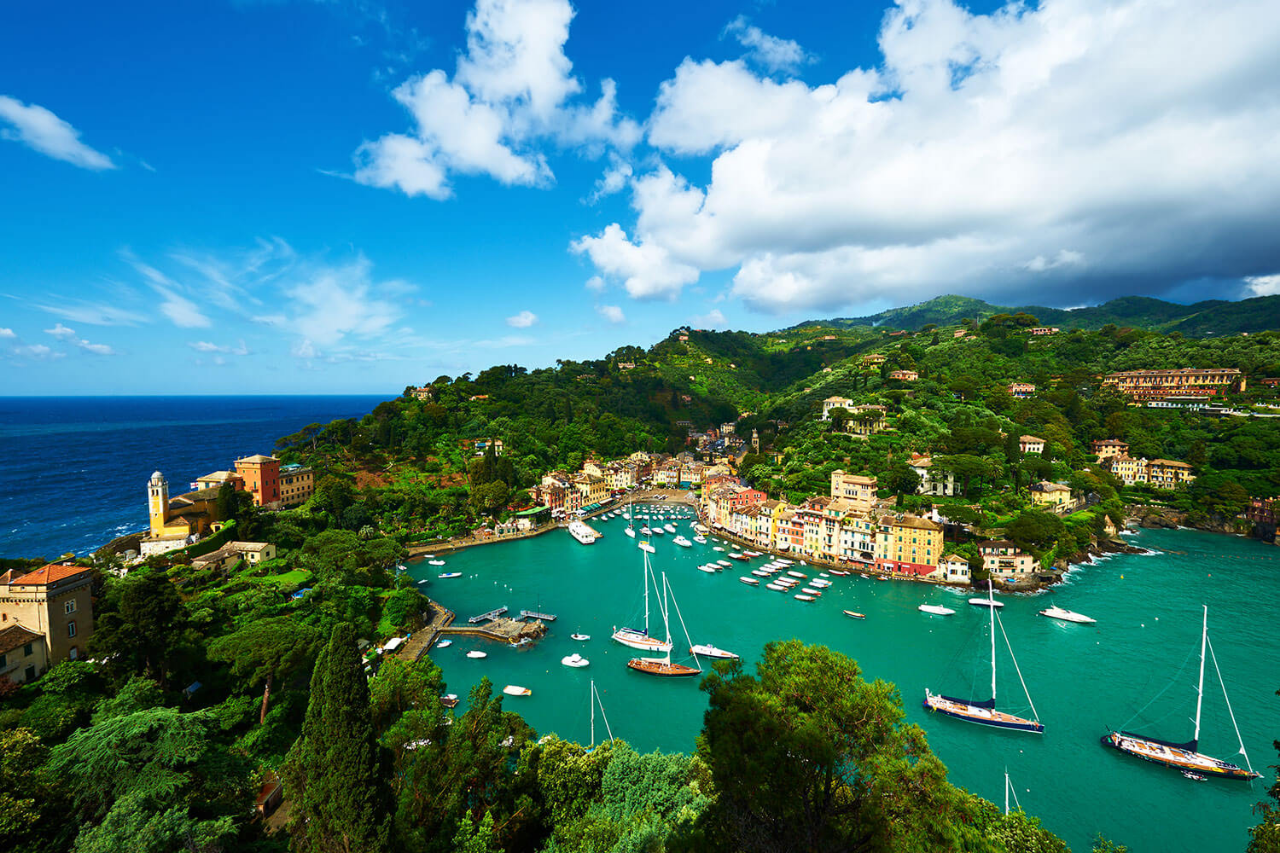
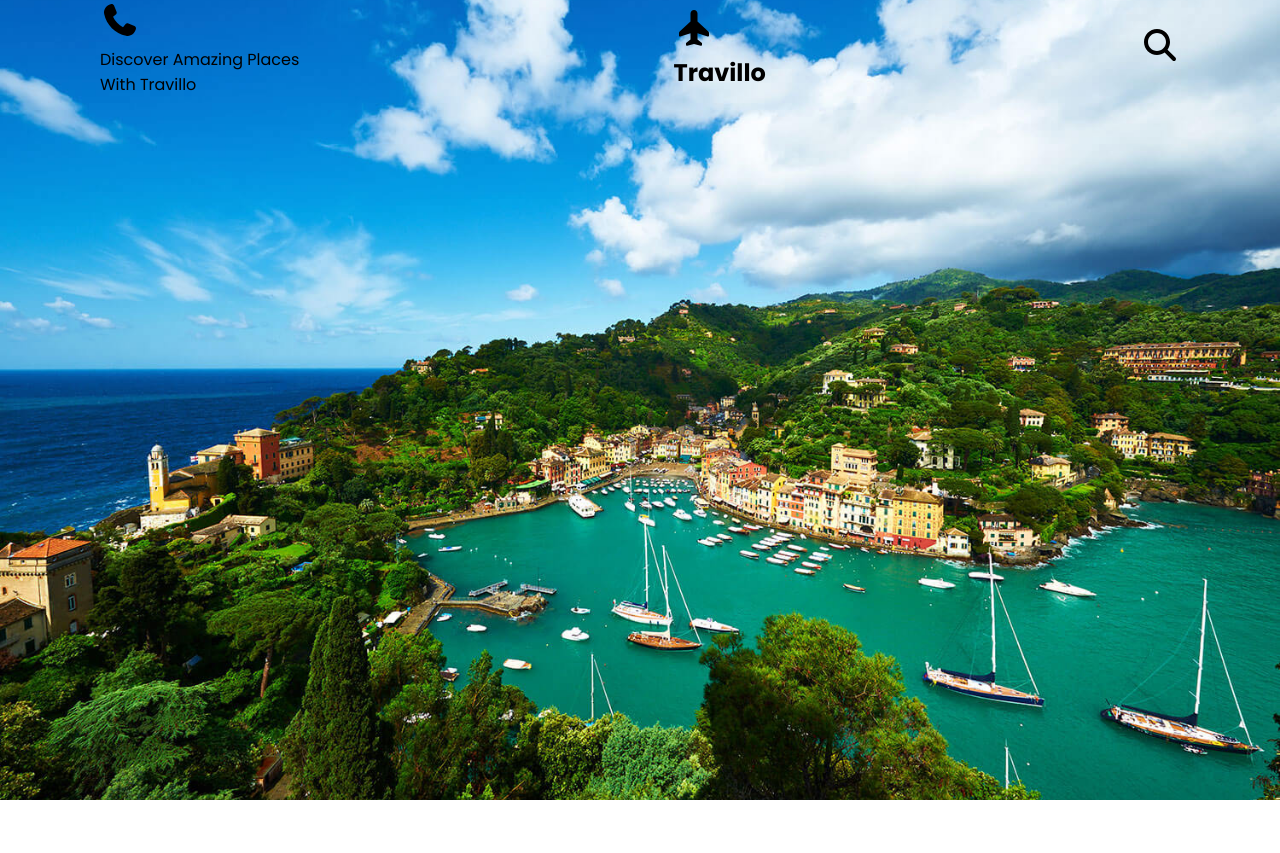
Before and after one commit to qutibaalqasim/Travillo, a plain HTML site: page index.html in a window 1280 px wide. After the commit the page ends 800 px from the top, so only its background shows below. Drawn offline with nearby package versions, Linux system fonts and the light colour scheme.

Commit message:
start building the navbar-header with html and css pure

```diff
--- a/index.html
+++ b/index.html
@@ -4,21 +4,32 @@
     <meta charset="UTF-8">
     <meta name="viewport" content="width=device-width, initial-scale=1.0">
     <title>Travillo</title>
-    <link rel="stylesheet" href="https://cdn.jsdelivr.net/npm/bootstrap@5.3.7/dist/css/bootstrap.min.css">
     <link rel="stylesheet" href="./main.css">
 </head>
 <body>
-    <header>
-        <img src="./images/hero-banner.jpg" alt="header image" class="img-fluid w-100">
-        <nav>
-            <div class="container">
-
+    <header class="header">
+        <nav class="container">
+            <div class="">
+                <div class="nav-top">
+                    <div class="">
+                        <svg width ="40px" xmlns="http://www.w3.org/2000/svg" viewBox="0 0 640 640"><path d="M224.2 89C216.3 70.1 195.7 60.1 176.1 65.4L170.6 66.9C106 84.5 50.8 147.1 66.9 223.3C104 398.3 241.7 536 416.7 573.1C493 589.3 555.5 534 573.1 469.4L574.6 463.9C580 444.2 569.9 423.6 551.1 415.8L453.8 375.3C437.3 368.4 418.2 373.2 406.8 387.1L368.2 434.3C297.9 399.4 241.3 341 208.8 269.3L253 233.3C266.9 222 271.6 202.9 264.8 186.3L224.2 89z"/></svg>
+                        <p class="">
+                            Discover Amazing Places
+                            <br>
+                            With Travillo
+                        </p>
+                    </div>
+                    <div class="">
+                        <svg width ="40px" xmlns="http://www.w3.org/2000/svg" viewBox="0 0 640 640"><path d="M264 88C264 57.1 289.1 32 320 32C350.9 32 376 57.1 376 88L376 215.3L549.6 374.5C556.2 380.6 560 389.1 560 398.1L560 441.8C560 452.7 549.3 460.4 538.9 457L376 402.7L376 502.4L442 555.2C445.8 558.2 448 562.8 448 567.7L448 587.5C448 597.9 438.2 605.5 428.1 603L320 576L211.9 603C201.8 605.5 192 597.9 192 587.5L192 567.7C192 562.8 194.2 558.2 198 555.2L264 502.4L264 402.7L101.1 457C90.7 460.4 80 452.7 80 441.8L80 398.1C80 389.1 83.8 380.6 90.4 374.5L264 215.3L264 88z"/></svg>
+                        <h1 class="">Travillo</h1>
+                    </div>
+                    <div>
+                        <svg width="40px" xmlns="http://www.w3.org/2000/svg" viewBox="0 0 640 640"><path d="M480 272C480 317.9 465.1 360.3 440 394.7L566.6 521.4C579.1 533.9 579.1 554.2 566.6 566.7C554.1 579.2 533.8 579.2 521.3 566.7L394.7 440C360.3 465.1 317.9 480 272 480C157.1 480 64 386.9 64 272C64 157.1 157.1 64 272 64C386.9 64 480 157.1 480 272zM272 416C351.5 416 416 351.5 416 272C416 192.5 351.5 128 272 128C192.5 128 128 192.5 128 272C128 351.5 192.5 416 272 416z"/></svg>
+                    </div>
+                </div>
             </div>
         </nav>
     </header>
 
-
-
-<script src="https://cdn.jsdelivr.net/npm/bootstrap@5.3.7/dist/js/bootstrap.bundle.min.js" integrity="sha384-ndDqU0Gzau9qJ1lfW4pNLlhNTkCfHzAVBReH9diLvGRem5+R9g2FzA8ZGN954O5Q" crossorigin="anonymous"></script>
 </body>
 </html>
--- a/main.css
+++ b/main.css
@@ -0,0 +1,29 @@
+@import url('https://fonts.googleapis.com/css2?family=Poppins:ital,wght@0,100;0,200;0,300;0,400;0,500;0,600;0,700;0,800;0,900;1,100;1,200;1,300;1,400;1,500;1,600;1,700;1,800;1,900&display=swap');
+
+*{
+    margin: 0;
+    padding: 0;
+    box-sizing: border-box;
+}
+
+body{
+    font-family: 'Poppins', sans-serif;
+}
+
+.header{
+    background-image: url("./images/hero-banner.jpg");
+    background-size: cover;
+    background-position: center;
+    height: 100vh;
+}
+
+.container{
+    width: 100%;
+    padding: 0 100px;
+}
+
+.nav-top{
+    display: flex;
+    justify-content: space-between;
+    align-items: center;
+}
```
